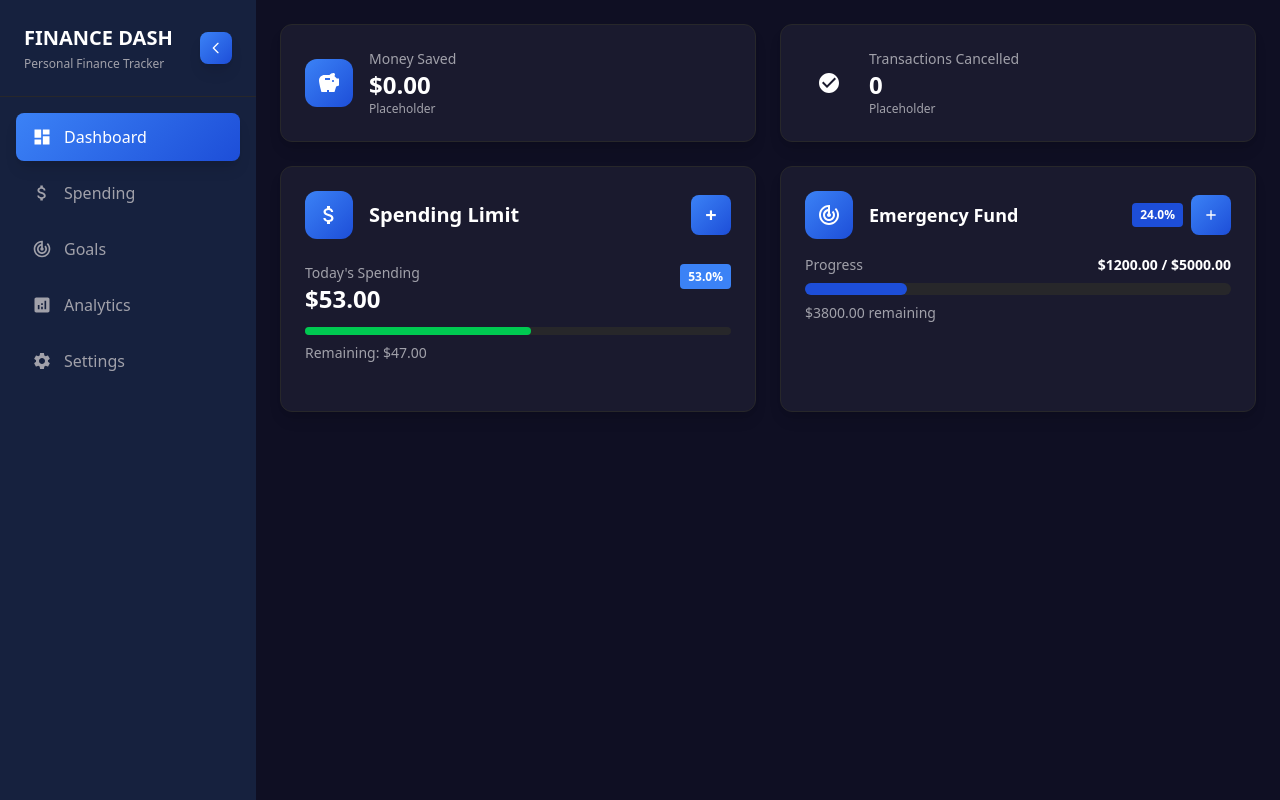
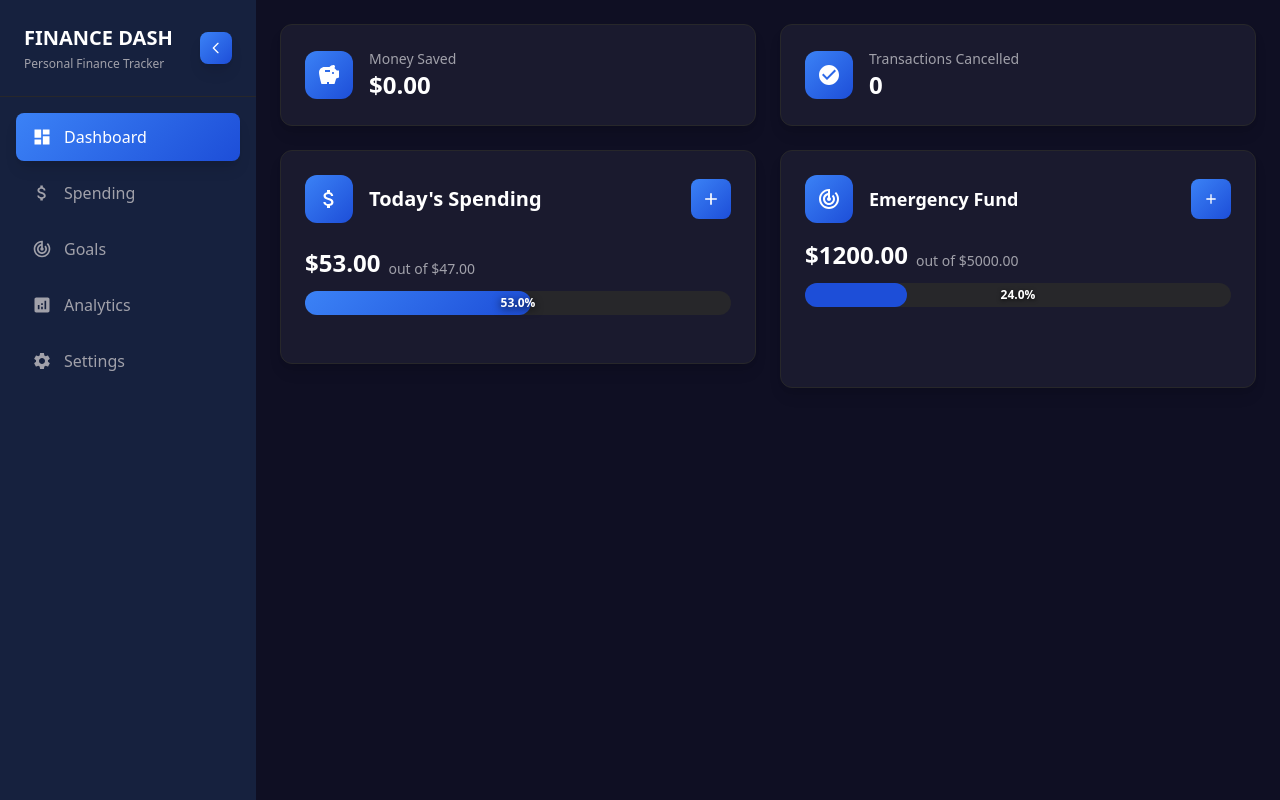
Before and after one commit to KlausMikhaelson/hackthevalley-webapp, a Next.js app: page / in a window 1280 px wide. Built offline with nearby package versions, Linux system fonts and the light colour scheme.

Commit message:
Added transactions and combined analytics

```diff
--- a/app/components/Dashboard.tsx
+++ b/app/components/Dashboard.tsx
@@ -72,9 +72,6 @@ function DefaultGoalCard({ goal, onAddToGoal }: { goal: Goal | undefined, onAddT
           </div>
         </div>
         <div className="flex items-center gap-2">
-          <span className={`px-2 py-1 rounded text-xs font-semibold text-white ${getProgressColor(progressPercentage)}`}>
-            {progressPercentage.toFixed(1)}%
-          </span>
           <button
             onClick={() => setShowAddDialog(true)}
             className="w-10 h-10 btn-gradient text-white rounded-lg flex items-center justify-center transition-colors"
@@ -85,20 +82,24 @@ function DefaultGoalCard({ goal, onAddToGoal }: { goal: Goal | undefined, onAddT
       </div>
 
       <div className="mb-4">
-        <div className="flex justify-between text-sm mb-2">
-          <span className="text-[var(--text-secondary)]">Progress</span>
-          <span className="text-[var(--foreground)] font-semibold">
-            ${goal.savedAmount.toFixed(2)} / ${goal.targetAmount.toFixed(2)}
-          </span>
+        <div className="flex justify-between mb-3">
+          <div>
+            <div className="flex items-end gap-2">
+              <div className="text-2xl font-bold text-[var(--foreground)]">${goal.savedAmount.toFixed(2)}</div>
+              <div className="text-sm text-[#a1a1aa]">out of ${goal.targetAmount.toFixed(2)}</div>
+            </div>
+          </div>
         </div>
-        <div className="w-full bg-[var(--border-color)] rounded-full h-3">
+        <div className="w-full bg-[var(--border-color)] rounded-full h-6 relative">
           <div
-            className={`h-3 rounded-full transition-all duration-300 ${getProgressColor(progressPercentage)}`}
+            className={`h-6 rounded-full transition-all duration-300 ${getProgressColor(progressPercentage)}`}
             style={{ width: `${Math.min(progressPercentage, 100)}%` }}
           />
-        </div>
-        <div className="mt-2 text-sm text-[var(--text-secondary)]">
-          ${(goal.targetAmount - goal.savedAmount).toFixed(2)} remaining
+          <div className="absolute inset-0 flex items-center justify-center">
+            <span className="text-xs font-semibold text-white drop-shadow-[0_1px_2px_rgba(0,0,0,0.8)]">
+              {progressPercentage.toFixed(1)}%
+            </span>
+          </div>
         </div>
       </div>
 
@@ -163,6 +164,94 @@ export default function Dashboard() {
 
   const [showSettings, setShowSettings] = useState(false);
   const [newLimit, setNewLimit] = useState(dailyLimit.toString());
+
+  // Sample recent purchases data
+  const recentPurchases = [
+    {
+      id: '1',
+      amount: 45.99,
+      category: 'Shopping',
+      website: 'Amazon',
+      date: new Date('2025-10-04')
+    },
+    {
+      id: '2',
+      amount: 12.50,
+      category: 'Food & Dining',
+      website: 'Starbucks',
+      date: new Date('2025-10-04')
+    },
+    {
+      id: '3',
+      amount: 89.99,
+      category: 'Electronics',
+      website: 'Best Buy',
+      date: new Date('2025-10-03')
+    },
+    {
+      id: '4',
+      amount: 23.45,
+      category: 'Groceries',
+      website: 'Walmart',
+      date: new Date('2025-10-03')
+    },
+    {
+      id: '5',
+      amount: 15.99,
+      category: 'Entertainment',
+      website: 'Netflix',
+      date: new Date('2025-10-02')
+    },
+    {
+      id: '6',
+      amount: 34.99,
+      category: 'Transportation',
+      website: 'Uber',
+      date: new Date('2025-10-02')
+    },
+    {
+      id: '7',
+      amount: 67.89,
+      category: 'Clothing',
+      website: 'H&M',
+      date: new Date('2025-10-01')
+    },
+    {
+      id: '8',
+      amount: 19.99,
+      category: 'Books',
+      website: 'Barnes & Noble',
+      date: new Date('2025-10-01')
+    },
+    {
+      id: '9',
+      amount: 8.50,
+      category: 'Food & Dining',
+      website: 'McDonald\'s',
+      date: new Date('2025-09-30')
+    },
+    {
+      id: '10',
+      amount: 120.00,
+      category: 'Health & Fitness',
+      website: 'Planet Fitness',
+      date: new Date('2025-09-30')
+    },
+    {
+      id: '11',
+      amount: 56.78,
+      category: 'Gas',
+      website: 'Shell',
+      date: new Date('2025-09-29')
+    },
+    {
+      id: '12',
+      amount: 29.99,
+      category: 'Software',
+      website: 'Adobe',
+      date: new Date('2025-09-29')
+    }
+  ];
 
   const handleUpdateLimit = () => {
     const limit = parseFloat(newLimit);
@@ -243,20 +332,18 @@ export default function Dashboard() {
                     <div>
                       <p className="text-sm text-[var(--text-secondary)]">Money Saved</p>
                       <p className="text-2xl font-bold text-[var(--foreground)]">$0.00</p>
-                      <p className="text-xs text-[var(--text-secondary)]">Placeholder</p>
                     </div>
                   </div>
                 </div>
 
                 <div className="bg-[var(--card-bg)] rounded-xl card-shadow-lg p-6 border border-[var(--border-color)]">
                   <div className="flex items-center">
-                    <div className="w-12 h-12 bg-gradient-secondary rounded-xl flex items-center justify-center mr-4">
+                    <div className="w-12 h-12 bg-gradient-primary rounded-xl flex items-center justify-center mr-4">
                       <CheckCircleIcon className="text-white" sx={{ fontSize: 24 }} />
                     </div>
                     <div>
                       <p className="text-sm text-[var(--text-secondary)]">Transactions Cancelled</p>
                       <p className="text-2xl font-bold text-[var(--foreground)]">0</p>
-                      <p className="text-xs text-[var(--text-secondary)]">Placeholder</p>
                     </div>
                   </div>
                 </div>
@@ -269,6 +356,7 @@ export default function Dashboard() {
                   dailyLimit={dailyLimit}
                   onAddExpense={handleAddExpense}
                   onAddIncome={handleAddIncome}
+                  showRecentPurchases={false}
                 />
                 <DefaultGoalCard
                   goal={defaultGoal}
@@ -279,25 +367,23 @@ export default function Dashboard() {
           )}
 
           {activeTab === 'spending' && (
-            <div className="max-w-4xl">
               <SpendingLimit
                 dailySpent={dailySpent}
                 dailyLimit={dailyLimit}
                 onAddExpense={handleAddExpense}
                 onAddIncome={handleAddIncome}
+                recentPurchases={recentPurchases}
+                showRecentPurchases={true}
               />
-            </div>
           )}
 
           {activeTab === 'goals' && (
-            <div className="max-w-4xl">
               <Goals
                 goals={goals}
                 onAddToGoal={handleAddToGoal}
                 onCreateGoal={handleCreateGoal}
                 onSetDefaultGoal={handleSetDefaultGoal}
               />
-            </div>
           )}
 
           {activeTab === 'analytics' && (
--- a/app/components/SpendingLimit.tsx
+++ b/app/components/SpendingLimit.tsx
@@ -2,19 +2,31 @@
 
 import { useState } from 'react';
 import { AttachMoney as AttachMoneyIcon, Add } from '@mui/icons-material';
+
+interface Purchase {
+  id: string;
+  amount: number;
+  category: string;
+  website: string;
+  date: Date;
+}
 
 interface SpendingLimitProps {
   dailySpent: number;
   dailyLimit: number;
   onAddExpense: (amount: number) => void;
   onAddIncome: (amount: number) => void;
+  recentPurchases?: Purchase[];
+  showRecentPurchases?: boolean;
 }
 
 export default function SpendingLimit({
   dailySpent,
   dailyLimit,
   onAddExpense,
-  onAddIncome
+  onAddIncome,
+  recentPurchases = [],
+  showRecentPurchases = false
 }: SpendingLimitProps) {
   const [expenseAmount, setExpenseAmount] = useState('');
   const [incomeAmount, setIncomeAmount] = useState('');
@@ -40,21 +52,23 @@ export default function SpendingLimit({
   };
 
   return (
-    <div className="bg-[var(--card-bg)] rounded-xl card-shadow-lg p-6 border border-[var(--border-color)]">
+    <div className={showRecentPurchases ? "flex flex-col h-[calc(100vh-2rem)]" : ""}>
+      {/* Main Spending Limit Card */}
+      <div className="bg-[var(--card-bg)] rounded-xl card-shadow-lg p-6 border border-[var(--border-color)] flex-shrink-0 mb-6">
         <div className="flex items-center justify-between mb-6">
           <div className="flex items-center">
             <div className="w-12 h-12 bg-gradient-primary rounded-xl flex items-center justify-center mr-4">
               <AttachMoneyIcon className="text-white" sx={{ fontSize: 24 }} />
             </div>
             <div>
-            <h2 className="text-xl font-bold text-[var(--foreground)]">Spending Limit</h2>
+              <h2 className="text-xl font-bold text-[var(--foreground)]">Today's Spending</h2>
             </div>
           </div>
           <button
             onClick={() => setShowTransactionDialog(true)}
-          className="w-10 h-10 btn-gradient text-white rounded-lg flex items-center justify-center transition-colors text-xl font-bold"
+            className="w-10 h-10 btn-gradient text-white rounded-lg flex items-center justify-center transition-colors"
           >
-          +
+            <Add sx={{ fontSize: 20 }} />  {/* Changed from text-xl and font-bold to icon */}
           </button>
         </div>
 
@@ -62,37 +76,69 @@ export default function SpendingLimit({
         <div className="mb-6">
           <div className="flex justify-between mb-3">
             <div>
-            <div className="text-sm text-[var(--text-secondary)]">Today's Spending</div>
+              <div className="flex items-end gap-2">
                 <div className="text-2xl font-bold text-[var(--foreground)]">${dailySpent.toFixed(2)}</div>
+                <div className="text-sm text-[#a1a1aa]">out of ${remainingAmount.toFixed(2)}</div>
               </div>
-          <div className="text-right">
-            <span className={`px-2 py-1 rounded text-xs font-semibold text-white ${
-              spendingPercentage >= 100
-                ? 'bg-red-500'
+            </div>
+          </div>
+          <div className="w-full bg-[var(--border-color)] rounded-full h-6 relative">
+            <div
+              className="h-6 rounded-full transition-all duration-500"
+              style={{
+                width: `${Math.min(spendingPercentage, 100)}%`,
+                background: spendingPercentage >= 100
+                  ? `linear-gradient(90deg, var(--accent-primary), var(--accent-secondary))` // intense theme gradient for over budget
                   : spendingPercentage >= 80
-                  ? 'bg-yellow-500'
-                  : 'bg-[var(--accent-primary)]'
-            }`}>
+                    ? `linear-gradient(90deg, var(--accent-primary), var(--accent-bg))` // medium theme gradient for warning
+                    : 'var(--accent-gradient)' // normal theme gradient
+              }}
+            />
+            <div className="absolute inset-0 flex items-center justify-center">
+              <span className="text-xs font-semibold text-white drop-shadow-[0_2px_4px_rgba(0,0,0,1.0)]">
                 {spendingPercentage.toFixed(1)}%
               </span>
             </div>
           </div>
-        <div className="w-full bg-[var(--border-color)] rounded-full h-2">
-          <div
-            className={`h-2 rounded-full transition-all duration-500 ${
-              spendingPercentage >= 100
-                ? 'bg-red-500'
-                : spendingPercentage >= 80
-                  ? 'bg-yellow-500'
-                  : 'bg-green-500'
-            }`}
-            style={{ width: `${Math.min(spendingPercentage, 100)}%` }}
-          />
-        </div>
-        <div className="text-sm text-[#a1a1aa] mt-2">
-          Remaining: ${remainingAmount.toFixed(2)}
         </div>
       </div>
+
+      {/* Recent Purchases List - only show when showRecentPurchases is true */}
+      {showRecentPurchases && (
+        <div className="bg-[var(--card-bg)] rounded-xl card-shadow-lg border border-[var(--border-color)] flex flex-col flex-1 overflow-hidden">
+          <div className="p-6 pb-0">
+            <h3 className="text-lg font-bold text-[var(--foreground)] mb-4">Recent Purchases</h3>
+          </div>
+          <div className="flex-1 overflow-y-auto px-6 pb-6">
+            <div className="space-y-3">
+              {recentPurchases.length === 0 ? (
+                <div className="text-center py-8">
+                  <p className="text-[var(--text-secondary)]">No recent purchases</p>
+                </div>
+              ) : (
+                recentPurchases.map((purchase) => (
+                  <div key={purchase.id} className="flex items-center justify-between p-3 bg-[var(--background)] rounded-lg border border-[var(--border-color)]">
+                    <div className="flex-1">
+                      <div className="flex items-center justify-between">
+                        <div>
+                          <p className="font-medium text-[var(--foreground)]">{purchase.website}</p>
+                          <p className="text-sm text-[var(--text-secondary)]">{purchase.category}</p>
+                        </div>
+                        <div className="text-right">
+                          <p className="font-bold text-[var(--foreground)]">-${purchase.amount.toFixed(2)}</p>
+                          <p className="text-xs text-[var(--text-secondary)]">
+                            {purchase.date.toLocaleDateString()}
+                          </p>
+                        </div>
+                      </div>
+                    </div>
+                  </div>
+                ))
+              )}
+            </div>
+          </div>
+        </div>
+      )}
 
       {/* Transaction Dialog */}
       {showTransactionDialog && (
```
Also changed, not shown: app/components/Analytics.tsx (+7 -7 lines), app/components/Goals.tsx (+2 -5 lines). Lines whose indentation alone changed are shown as unchanged.
